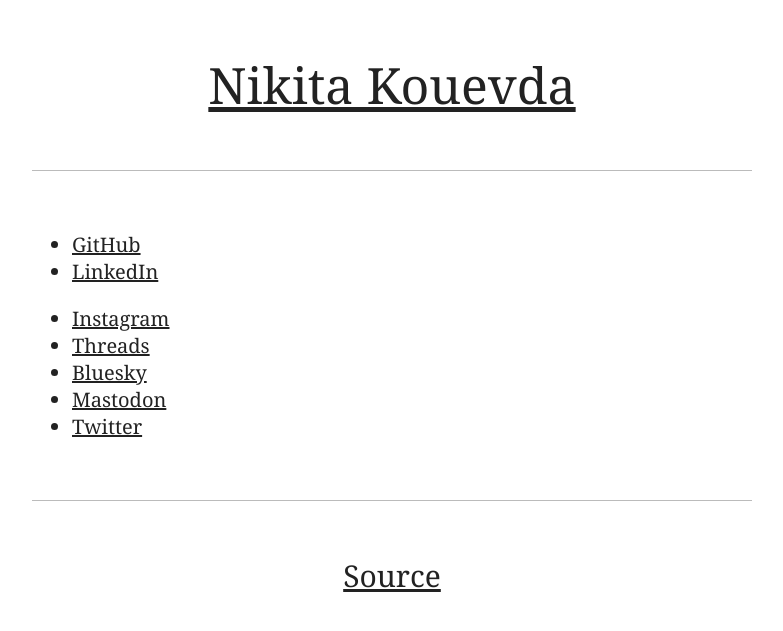
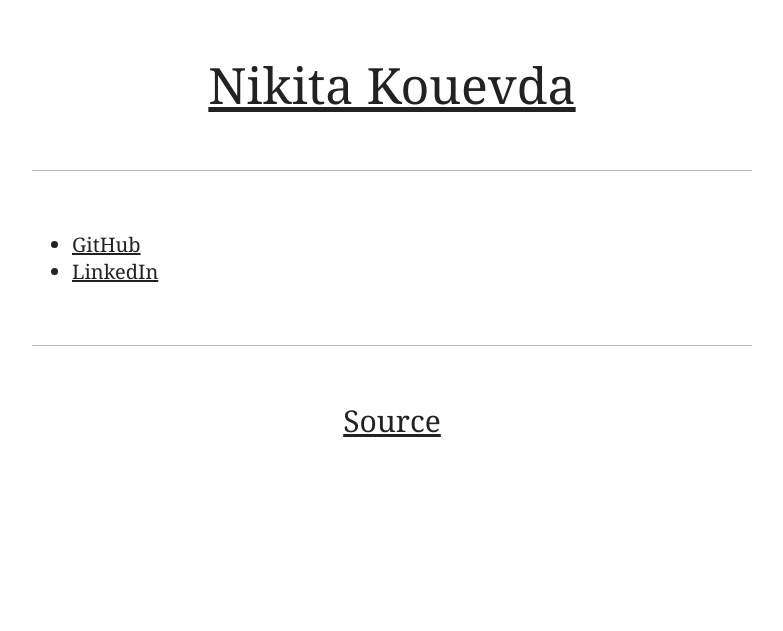
Before and after one commit to nkouevda/nkouevda.github.io, a Jekyll site: the page built from index.md, in a window 1280 px wide. Shown: the top 631 px of the page, without its empty margins (248-1031 px from the left). Built offline with Jekyll 4.4.1, drawn with Linux system fonts in a browser that asks for light colours.

Commit message:
Simplify

```diff
--- a/index.md
+++ b/index.md
@@ -4,9 +4,3 @@ layout: post
 
 - [GitHub](https://github.com/nkouevda)
 - [LinkedIn](https://www.linkedin.com/in/nkouevda/)
-
-- [Instagram](https://www.instagram.com/nkouevda/)
-- [Threads](https://www.threads.net/@nkouevda)
-- [Bluesky](https://bsky.app/profile/nkouevda.com)
-- <a href="https://macaw.social/@nkouevda" rel="me">Mastodon</a>
-- [Twitter](https://twitter.com/nkouevda)
```
